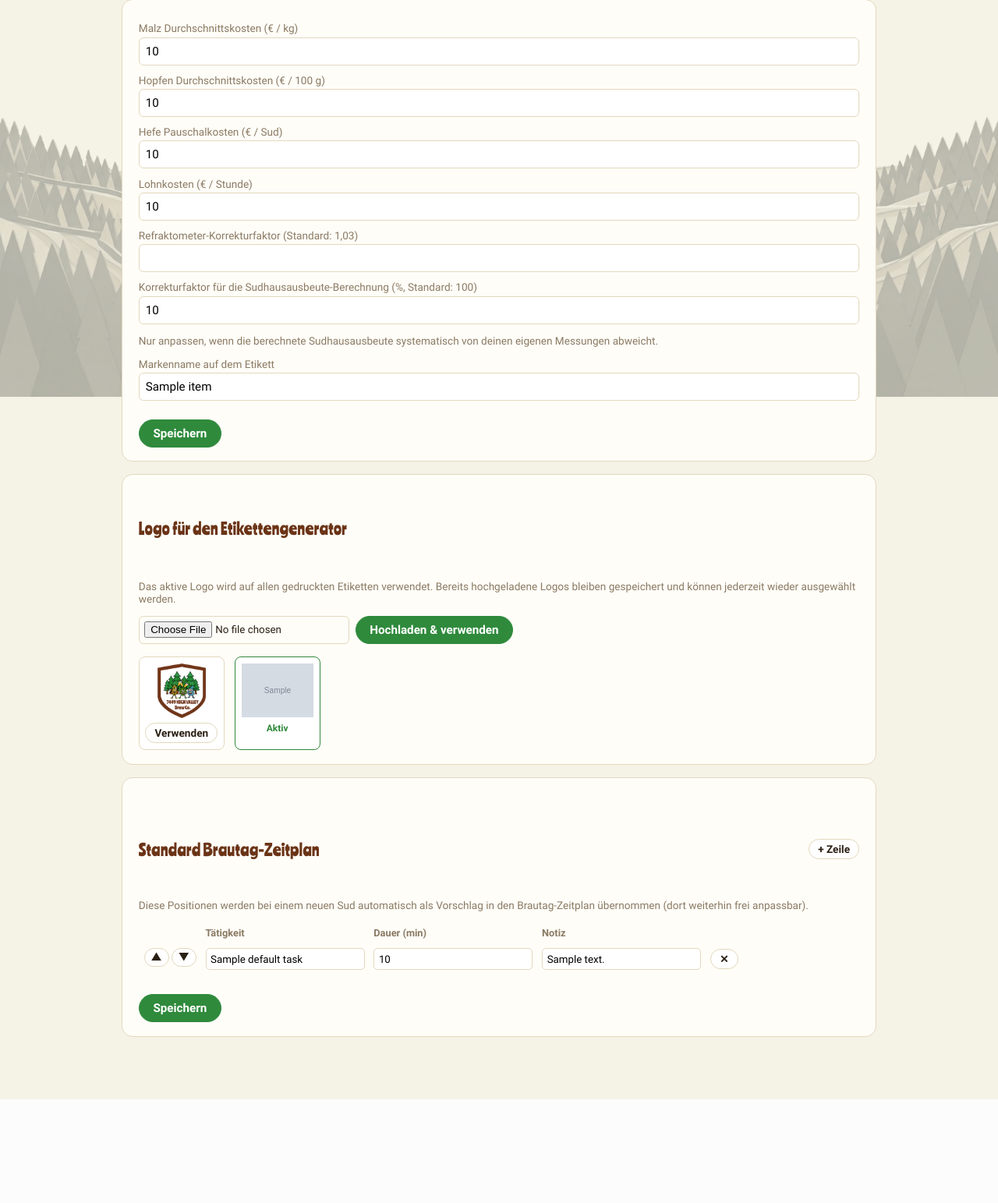
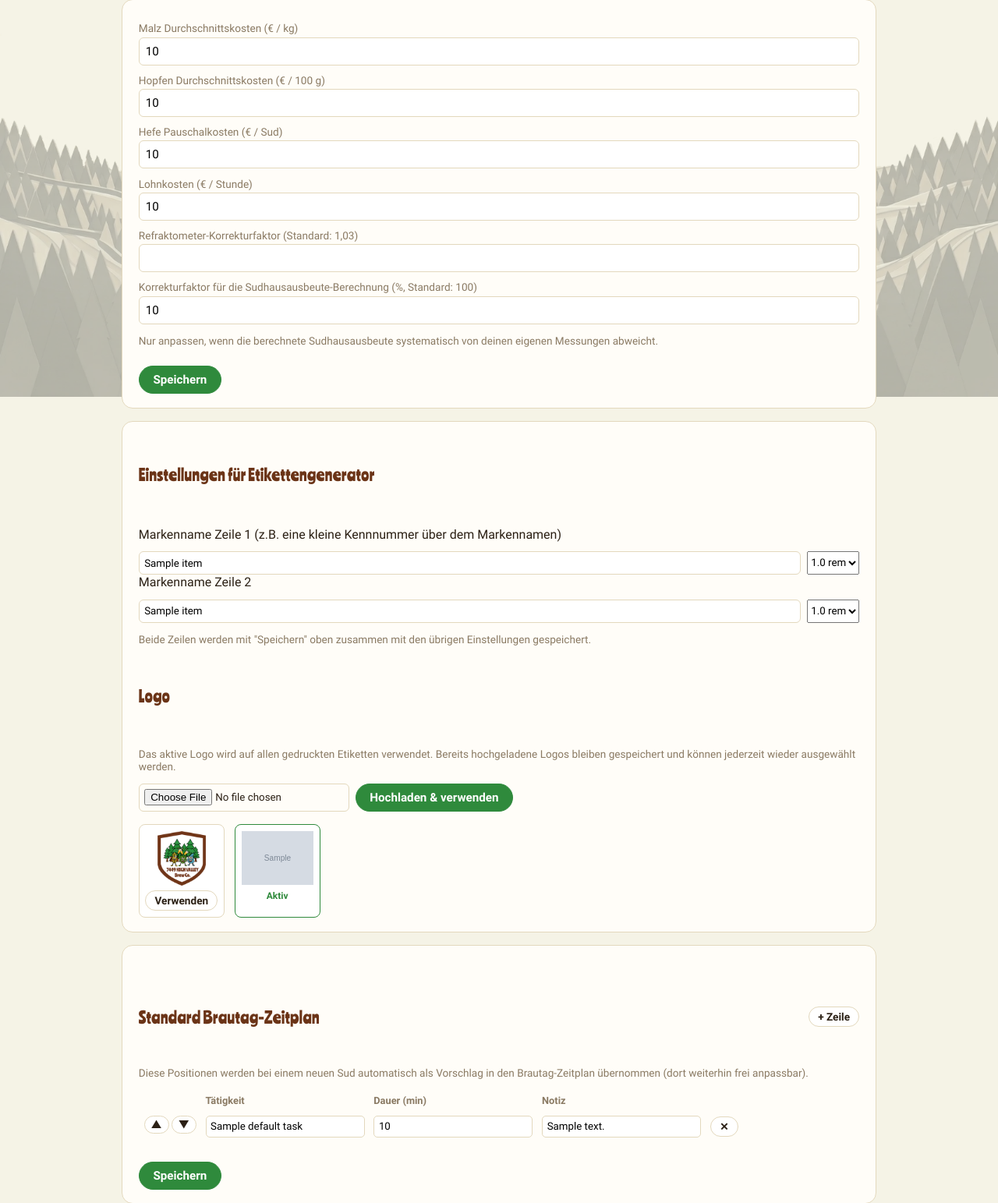
Before and after one commit to macgaiser/HighValley-BrewLog, a FastAPI app: template app/templates/settings.html in a window 1280 px wide. Shown: the part 291-1834 px from the top of the page at 78% size. Before the commit the page ends 1701 px from the top, so only its background shows below. Run offline with FastAPI, Linux system fonts and the light colour scheme; the template is opened without the code that fills it: most values are stand-ins (such as "Sample title", 1, 10 or a date in 2020); grey boxes marked "Sample" are stand-in pictures.

Commit message:
Lagerbestand-Formular bereinigen, Stopfhopfen-Spalten angleichen, Etikett-Markenname zweizeilig, Dunkelmodus-Logokontrast
Lagerbestand:
- Artikel koennen jetzt geloescht werden (Route gab es schon, Button
  fehlte in der Uebersicht).
- Das Formular zeigt beim Anlegen/Bearbeiten nur noch die je Kategorie
  sinnvollen Felder: "Alphasäure" (vormals "Spezifikation", das
  Emulsifier-Beispiel ist raus) nur bei Hopfen, "Eigenfarbe des Malzes
  in EBC" (das fehlerhafte "°" entfernt) nur bei Malz, bei Hefe keins
  von beiden - Uebersicht und Detailseite zeigen dieselben Felder
  konsequent nur noch bei der jeweils passenden Kategorie.

Sud-Formular:
- Stopfhopfen-Tabelle folgt jetzt demselben Spaltenschema wie
  Würzekochen/Hefegabe: Lagerartikel, Alternative (nicht im Lager),
  Zeitpunkt (Tag), Menge - vorher stand Lagerartikel als einzige Spalte
  ganz rechts.

Etikettengenerator:
- Der Markenname auf dem Etikett kann jetzt zweizeilig sein (z.B. eine
  kleine Kennnummer wie "7449" über dem eigentlichen Namen), mit je
  eigener Schriftgroesse ueber ein Dropdown einstellbar - beide Zeilen
  wandern dafuer aus der Kosten-Einstellungen-Form in den neuen
  Bereich "Einstellungen für Etikettengenerator" (vormals "Logo für
  den Etikettengenerator"), technisch ueber das HTML-Attribut
  form="settings-form" weiterhin Teil derselben Speichern-Aktion.
- Im Dunkelmodus hat das Logo-Feld jetzt einen radialen Verlauf von
  Weiss (Mitte) nach Schwarz (Rand) statt eines einfarbig schwarzen
  Hintergrunds - sorgt fuer Kontrast unabhaengig davon, ob das aktive
  Logo eher helle oder dunkle Bereiche hat.

Co-Authored-By: Claude Sonnet 5 <noreply@anthropic.com>
Claude-Session: https://claude.ai/code/session_012cmh8vBpo4xaiKC3AG6YBo

```diff
--- a/app/models.py
+++ b/app/models.py
@@ -38,6 +38,9 @@ class Settings(SQLModel, table=True):
     wort_correction_factor: float = 1.03
     mash_efficiency_correction_factor: float = 1.0
     label_brand_name: str = "HIGH VALLEY Brew Co."
+    label_brand_line1: str = ""
+    label_brand_line1_size: float = 0.7
+    label_brand_line2_size: float = 1.6
     active_logo_id: Optional[int] = Field(default=None, foreign_key="logo.id")
 
 
--- a/app/routers/batches.py
+++ b/app/routers/batches.py
@@ -424,6 +424,9 @@ def batch_label(batch_id: int, request: Request, session: Session = Depends(get_
             "hop_names_size": hop_names_size,
             "label_count": range(9),
             "brand_name": settings.label_brand_name,
+            "brand_line1": settings.label_brand_line1,
+            "brand_line1_size": settings.label_brand_line1_size,
+            "brand_line2_size": settings.label_brand_line2_size,
             "logo_url": logo_url,
         },
         # Ohne das hier landet nach einem Logo-Wechsel in den Einstellungen
--- a/app/routers/settings.py
+++ b/app/routers/settings.py
@@ -41,6 +41,9 @@ async def settings_save(request: Request, session: Session = Depends(get_session
     s.wort_correction_factor = float(form.get("wort_correction_factor") or 1.03)
     s.mash_efficiency_correction_factor = float(form.get("mash_efficiency_correction_factor") or 100) / 100
     s.label_brand_name = form.get("label_brand_name", "").strip() or "HIGH VALLEY Brew Co."
+    s.label_brand_line1 = form.get("label_brand_line1", "").strip()
+    s.label_brand_line1_size = float(form.get("label_brand_line1_size") or 0.7)
+    s.label_brand_line2_size = float(form.get("label_brand_line2_size") or 1.6)
     session.add(s)
     session.commit()
     return RedirectResponse("/settings", status_code=303)
--- a/app/static/style.css
+++ b/app/static/style.css
@@ -398,6 +398,10 @@ h1, h2, h3 {
   --label-bg: #100e0a;
 }
 .label-sheet--dark .label-brand::before { opacity: 0.5; }
+/* Radialer Verlauf im Logo-Feld (nur dort, nicht im rechten Rahmen-
+   Quadrat) statt einfarbig schwarz - sorgt fuer Kontrast sowohl zu
+   hellen als auch dunklen Logo-Bereichen, egal welches Logo aktiv ist. */
+.label-sheet--dark .label-left-square { background: radial-gradient(circle, #ffffff 0%, #100e0a 75%); }
 .label-strip {
   position: relative;
   flex: 1 1 0;
--- a/app/templates/batch_form.html
+++ b/app/templates/batch_form.html
@@ -254,14 +254,14 @@
     <div class="section-title-row"><h2>Stopfhopfen</h2><button class="btn btn-small" data-add-row="dryhop">+ Zeile</button></div>
     <div class="table-scroll">
     <table class="form-table">
-      <thead><tr><th>Hopfen</th><th>Zeitpunkt</th><th>Menge (g)</th><th>Lagerartikel</th><th></th></tr></thead>
+      <thead><tr><th>Lagerartikel</th><th>Alternative (nicht im Lager)</th><th>Zeitpunkt (Tag)</th><th>Menge (g)</th><th></th></tr></thead>
       <tbody data-rows="dryhop">
         {% for d in (batch.dry_hop_additions if batch else []) %}
         <tr>
+          <td>{{ inv_select('hopfen', inventory.hopfen, d.inventory_item_id, 'dryhop_inventory_id') }}</td>
           <td><input type="text" name="dryhop_name" value="{{ d.hop_name }}"></td>
           <td><input type="text" name="dryhop_timing" value="{{ d.timing_label }}"></td>
           <td><input type="number" step="0.1" name="dryhop_amount_g" value="{{ d.amount_g }}"></td>
-          <td>{{ inv_select('hopfen', inventory.hopfen, d.inventory_item_id, 'dryhop_inventory_id') }}</td>
           <td><button class="btn btn-small" data-remove-row>✕</button></td>
         </tr>
         {% endfor %}
@@ -270,10 +270,10 @@
     </div>
     <template data-row-template="dryhop">
       <tr>
+        <td>{{ inv_select('hopfen', inventory.hopfen, None, 'dryhop_inventory_id') }}</td>
         <td><input type="text" name="dryhop_name"></td>
         <td><input type="text" name="dryhop_timing"></td>
         <td><input type="number" step="0.1" name="dryhop_amount_g"></td>
-        <td>{{ inv_select('hopfen', inventory.hopfen, None, 'dryhop_inventory_id') }}</td>
         <td><button class="btn btn-small" data-remove-row>✕</button></td>
       </tr>
     </template>
--- a/app/templates/inventory_detail.html
+++ b/app/templates/inventory_detail.html
@@ -8,7 +8,7 @@
     <a class="btn" href="/inventory">Zurück</a>
   </div>
 </div>
-<p class="subtitle">{{ item.category.value|capitalize }}{% if item.brand %} · {{ item.brand }}{% endif %}{% if item.spec %} · {{ item.spec }}{% endif %}{% if item.color_ebc %} · {{ item.color_ebc|fmt(1) }} EBC{% endif %}</p>
+<p class="subtitle">{{ item.category.value|capitalize }}{% if item.brand %} · {{ item.brand }}{% endif %}{% if item.category.value == "hopfen" and item.spec %} · {{ item.spec }} Alphasäure{% endif %}{% if item.category.value == "malz" and item.color_ebc %} · {{ item.color_ebc|fmt(1) }} EBC{% endif %}</p>
 
 <div class="stat-grid">
   <div class="stat"><span class="stat-label">Aktueller Bestand</span><span class="stat-value">{{ item.amount|round(2) }} {{ item.unit }}</span></div>
--- a/app/templates/label.html
+++ b/app/templates/label.html
@@ -24,7 +24,10 @@
         <img class="label-vine-img" src="/static/img/label-hopvine.png" alt="">
       </div>
       <div class="label-cell label-brand">
-        <span class="label-brand-name">{{ brand_name }}</span>
+        {% if brand_line1 %}
+        <span class="label-brand-name" style="font-size: {{ brand_line1_size }}rem;">{{ brand_line1 }}</span>
+        {% endif %}
+        <span class="label-brand-name" style="font-size: {{ brand_line2_size }}rem;">{{ brand_name }}</span>
         <span class="label-beername">{{ batch.name }}</span>
       </div>
       <div class="label-right">
--- a/app/templates/settings.html
+++ b/app/templates/settings.html
@@ -2,7 +2,7 @@
 {% block title %}Einstellungen – HighValley BrewLog{% endblock %}
 {% block content %}
 <h1>Einstellungen</h1>
-<form class="card" method="post" action="/settings">
+<form class="card" method="post" action="/settings" id="settings-form">
   <label>Malz Durchschnittskosten (€ / kg)</label>
   <input type="number" step="0.01" name="malt_cost_per_kg" value="{{ s.malt_cost_per_kg }}">
 
@@ -22,16 +22,37 @@
   <input type="number" step="1" name="mash_efficiency_correction_factor" value="{{ (s.mash_efficiency_correction_factor * 100)|round(0) }}">
   <p class="hint">Nur anpassen, wenn die berechnete Sudhausausbeute systematisch von deinen eigenen Messungen abweicht.</p>
 
-  <label>Markenname auf dem Etikett</label>
-  <input type="text" name="label_brand_name" value="{{ s.label_brand_name }}">
-
   <div class="form-actions">
     <button class="btn btn-primary" type="submit">Speichern</button>
   </div>
 </form>
 
+{% set font_sizes = [0.5, 0.6, 0.7, 0.8, 0.9, 1.0, 1.2, 1.4, 1.6, 1.8, 2.0, 2.4, 2.8] %}
 <section class="card">
-  <h2>Logo für den Etikettengenerator</h2>
+  <h2>Einstellungen für Etikettengenerator</h2>
+
+  <label>Markenname Zeile 1 (z.B. eine kleine Kennnummer über dem Markennamen)</label>
+  <div class="inline-form">
+    <input type="text" name="label_brand_line1" value="{{ s.label_brand_line1 }}" form="settings-form" style="flex:1">
+    <select name="label_brand_line1_size" form="settings-form">
+      {% for size in font_sizes %}
+      <option value="{{ size }}" {% if s.label_brand_line1_size==size %}selected{% endif %}>{{ size }} rem</option>
+      {% endfor %}
+    </select>
+  </div>
+
+  <label>Markenname Zeile 2</label>
+  <div class="inline-form">
+    <input type="text" name="label_brand_name" value="{{ s.label_brand_name }}" form="settings-form" style="flex:1">
+    <select name="label_brand_line2_size" form="settings-form">
+      {% for size in font_sizes %}
+      <option value="{{ size }}" {% if s.label_brand_line2_size==size %}selected{% endif %}>{{ size }} rem</option>
+      {% endfor %}
+    </select>
+  </div>
+  <p class="hint">Beide Zeilen werden mit "Speichern" oben zusammen mit den übrigen Einstellungen gespeichert.</p>
+
+  <h2>Logo</h2>
   <p class="hint">Das aktive Logo wird auf allen gedruckten Etiketten verwendet. Bereits hochgeladene Logos bleiben gespeichert und können jederzeit wieder ausgewählt werden.</p>
   <form method="post" action="/settings/logos" enctype="multipart/form-data" class="inline-form">
     <input type="file" name="file" accept="image/*" required>
```
Also changed, not shown: app/templates/inventory_form.html (+20 -6 lines), app/templates/inventory_list.html (+5 -2 lines).
